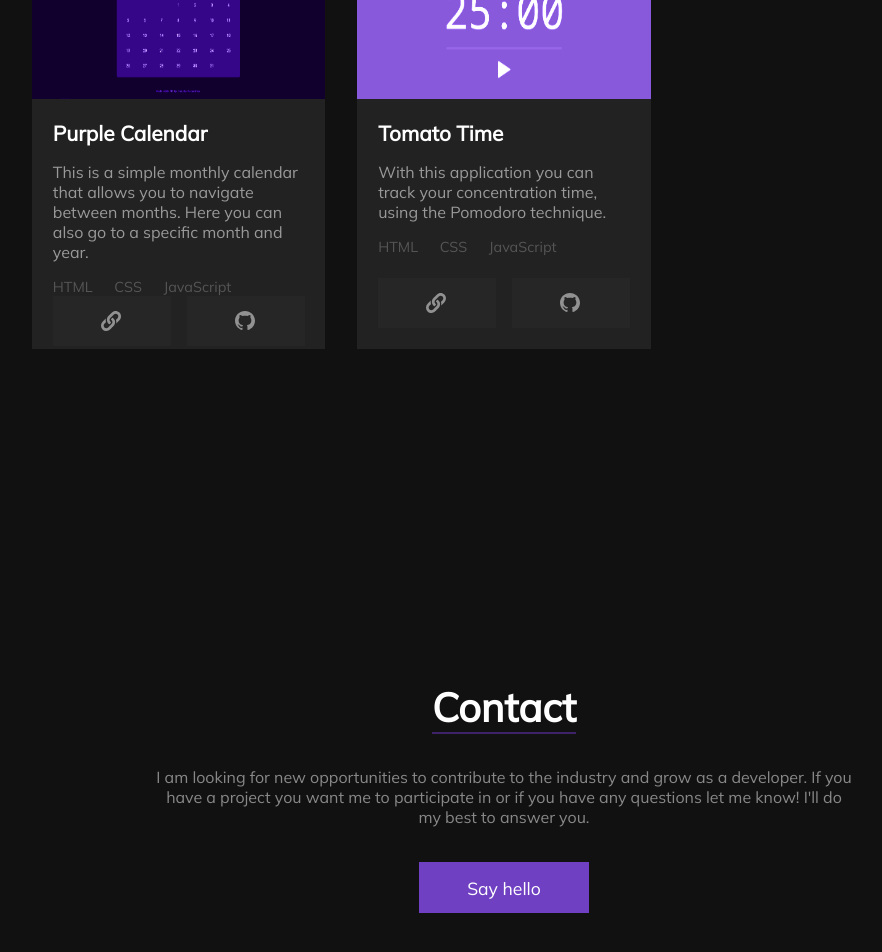
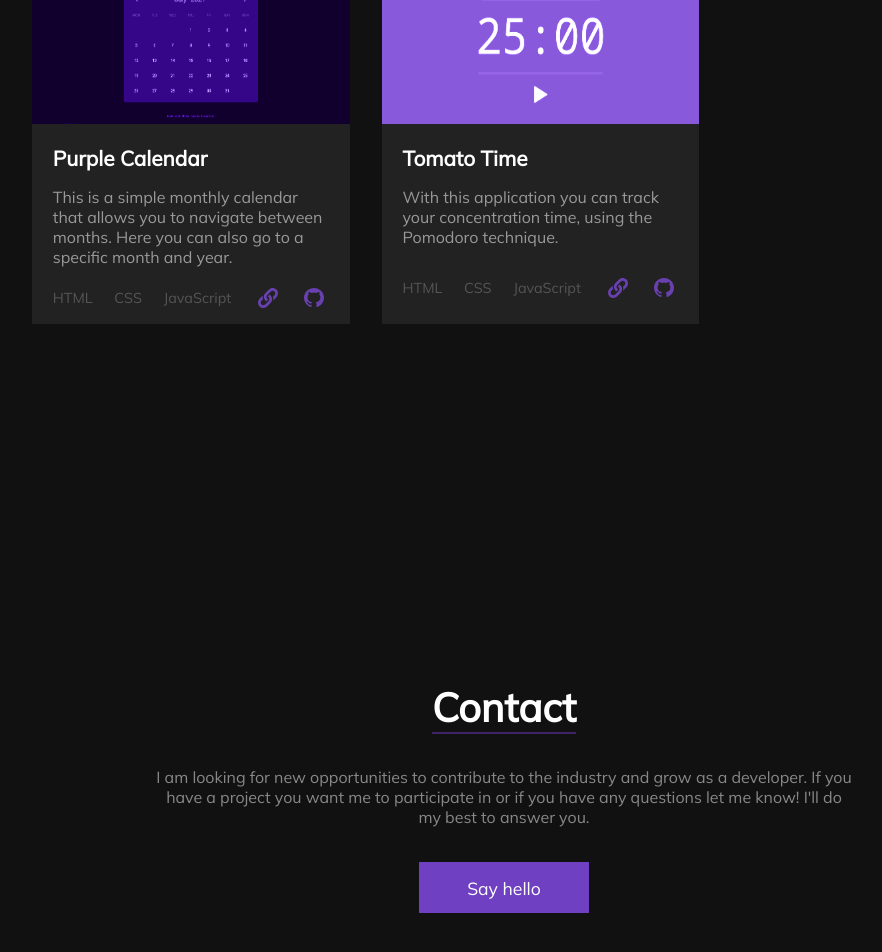
Before and after one commit to paladinescamila/Personal-Website, a React (Create React App) app: page / in a window 1280 px wide. Shown: the part 2693-3645 px from the top of the page, without its empty margins (136-1018 px from the left). Built offline with nearby package versions, Linux system fonts and the light colour scheme.

Commit message:
Made better project card

```diff
--- a/src/components/ProjectCard.jsx
+++ b/src/components/ProjectCard.jsx
@@ -12,12 +12,13 @@ export default function ProjectCard({project}) {
 				<a href={project.website} alt={project.title} target='_blank' rel='noreferrer'>
 					<p>{project.title}</p>
 					<p>{project.description}</p>
+				</a>
+				<div className='project-tools-and-resources'>
 					<ul className='project-card-tools'>
 						{project.tools.map((t) => (
 							<li>{t}</li>
 						))}
 					</ul>
-				</a>
 					<div className='project-card-resources'>
 						<a href={project.website} target='_blank' rel='noreferrer'>
 							<img src={projectWebsite} alt='Website' />
@@ -27,6 +28,7 @@ export default function ProjectCard({project}) {
 						</a>
 					</div>
 				</div>
+			</div>
 		</li>
 	);
 }
--- a/src/scss/layout/projects.scss
+++ b/src/scss/layout/projects.scss
@@ -7,7 +7,7 @@
 
 .project-card {
 	display: grid;
-	grid-template-rows: 180px 250px;
+	grid-template-rows: 180px 200px;
 }
 
 .project-card-photo {
@@ -40,6 +40,12 @@
 	}
 }
 
+.project-tools-and-resources {
+	display: flex;
+	align-items: center;
+	justify-content: space-between;
+}
+
 .project-card-tools {
 	list-style: none;
 	display: flex;
@@ -55,16 +61,13 @@
 	display: grid;
 	grid-gap: 1em;
 	grid-template-columns: repeat(2, 1fr);
-	grid-template-rows: 50px;
 
 	a {
-		text-decoration: none;
 		display: flex;
 		align-items: center;
 		justify-content: center;
 
 		img {
-			margin-right: 0.1em;
 			width: 30px;
 		}
 	}
--- a/src/scss/themes/projects.scss
+++ b/src/scss/themes/projects.scss
@@ -29,8 +29,7 @@
 }
 
 .project-card-resources a {
-	opacity: 0.5;
-	background-color: rgba($gray-3, 0.5);
+	opacity: 0.7;
 	color: $white;
 
 	&:hover {
```
Also changed, not shown: src/img/project-github.svg, src/img/project-website.svg. Lines whose indentation alone changed are shown as unchanged.
